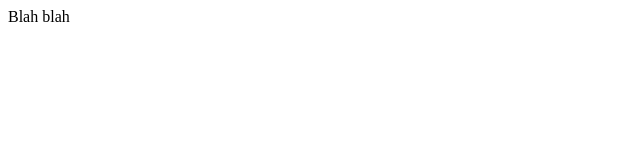
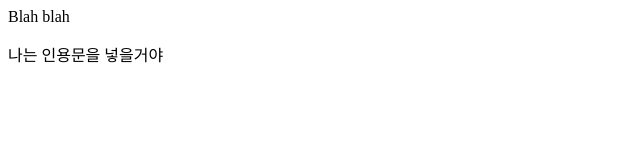
Before and after one commit to Chrisaor/Git-Practice, a plain HTML site: page index.html in a window 1280 px wide. Shown: the whole page, without its empty margins (0-640 px from the left). Drawn offline with Linux system fonts and the light colour scheme.

Commit message:
iss55의 index수정

```diff
--- a/index.html
+++ b/index.html
@@ -3,5 +3,6 @@
     </head>
         <body>
             <p>Blah blah<p>
+            <blockqoute>나는 인용문을 넣을거야</blockquote>
         </body>
 </html>
```
